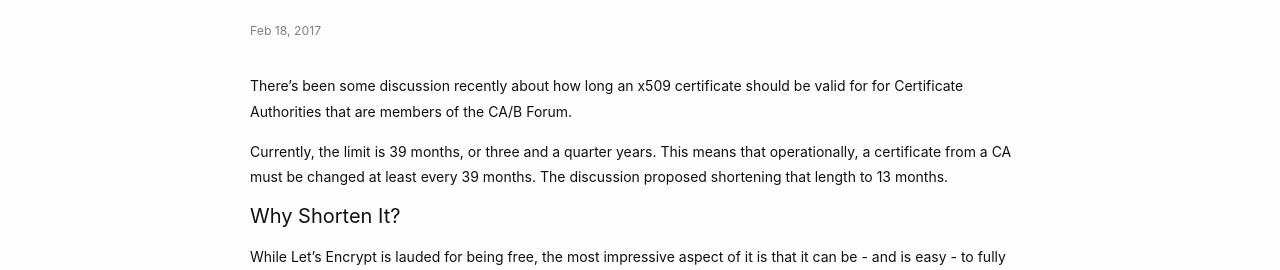
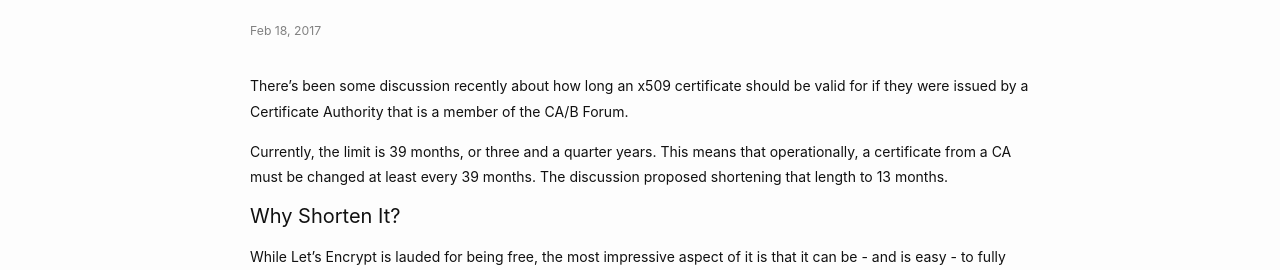
Before and after one commit to vcsjones/vcsjones.dev, a Jekyll site: the page built from _posts/2017-02-17-the-pains-of-deploying-https-certificates.md, in a window 1280 px wide. Shown: the part 203-473 px from the top of the page. Built offline with Jekyll 4.4.1, drawn with Linux system fonts in a browser that asks for light colours.

Commit message:
Words are hard.

```diff
--- a/_posts/2017-02-17-the-pains-of-deploying-https-certificates.md
+++ b/_posts/2017-02-17-the-pains-of-deploying-https-certificates.md
@@ -6,7 +6,8 @@ categories: Security
 ---
 
 There's been some discussion recently about how long an x509 certificate should
-be valid for for Certificate Authorities that are members of the CA/B Forum.
+be valid for if they were issued by a Certificate Authority that is a member
+of the CA/B Forum.
 
 Currently, the limit is 39 months, or three and a quarter years. This means that
 operationally, a certificate from a CA must be changed at least every 39 months.
```
